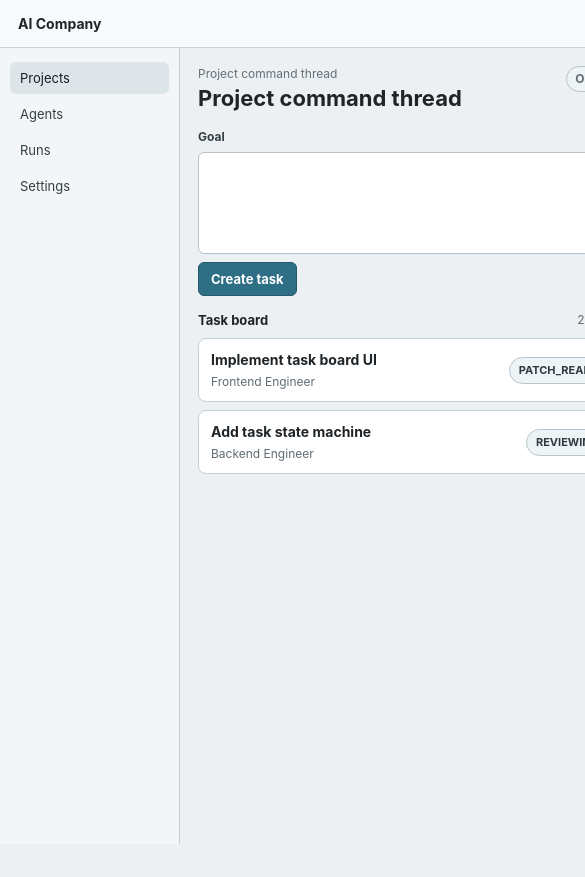
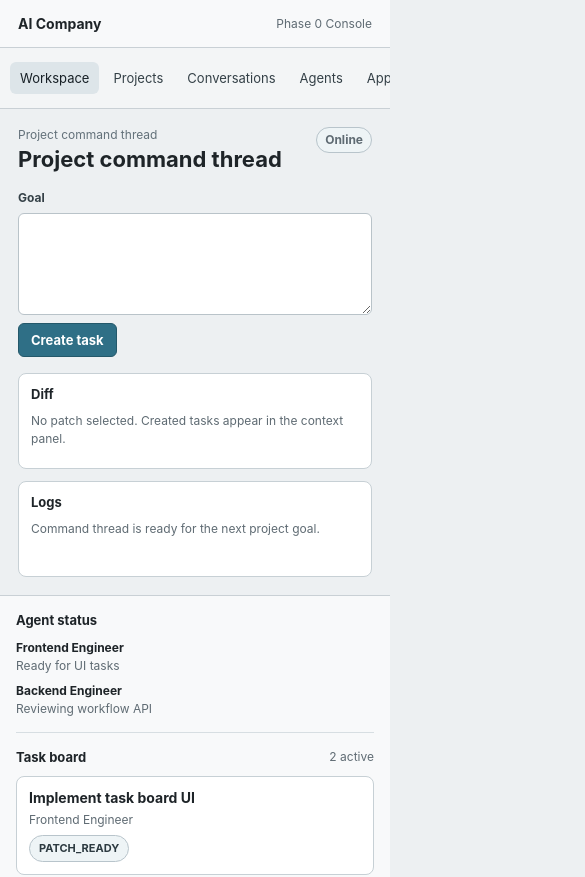
Before and after one commit to m4ngod/AI-SCDC, a React (Vite) app in the folder apps/desktop/: page / in a window 390 px wide. Shown: the top 877 px of the page, 585 px wide, since content can reach past the window. Before the commit the page ends 844 px from the top, so only its background shows below. Built offline with nearby package versions, Linux system fonts and the light colour scheme.

Commit message:
fix: align desktop shell layout

```diff
--- a/apps/desktop/package.json
+++ b/apps/desktop/package.json
@@ -22,7 +22,7 @@
     "@vitejs/plugin-react": "^4.3.4",
     "jsdom": "^25.0.1",
     "typescript": "^5.7.2",
-    "vite": "^5.4.21",
-    "vitest": "^2.1.8"
+    "vite": "^6.0.3",
+    "vitest": "^3.0.5"
   }
 }
--- a/apps/desktop/src/App.tsx
+++ b/apps/desktop/src/App.tsx
@@ -34,6 +34,7 @@ export function App({ apiClient = fakeApiClient }: AppProps) {
           </div>
         </dl>
       </section>
+      <TaskBoard tasks={tasks} />
       <section className="context-section">
         <h2>Test results</h2>
         <p>Vitest pending for current patch.</p>
@@ -60,7 +61,16 @@ export function App({ apiClient = fakeApiClient }: AppProps) {
           <span className="run-state">Online</span>
         </div>
         <GoalInput onCreateTask={handleCreateTask} />
-        <TaskBoard tasks={tasks} />
+        <div className="thread-tabs" aria-label="Project command context">
+          <section>
+            <h2>Diff</h2>
+            <p>No patch selected. Created tasks appear in the context panel.</p>
+          </section>
+          <section>
+            <h2>Logs</h2>
+            <p>Command thread is ready for the next project goal.</p>
+          </section>
+        </div>
       </section>
     </Shell>
   );
--- a/apps/desktop/src/api/client.ts
+++ b/apps/desktop/src/api/client.ts
@@ -12,10 +12,10 @@ export type ConsoleApiClient = {
 };
 
 export const fakeApiClient: ConsoleApiClient = {
-  async createTask(goal: string) {
+  async createTask() {
     return {
       id: "task_demo_created",
-      title: goal,
+      title: "Build task board",
       status: "CREATED",
       role_required: "frontend",
       assigned_agent: "Frontend Engineer",
--- a/apps/desktop/src/components/Shell.tsx
+++ b/apps/desktop/src/components/Shell.tsx
@@ -13,11 +13,15 @@ export function Shell({ children, contextPanel }: ShellProps) {
         <div className="topbar-meta">Phase 0 Console</div>
       </header>
       <nav className="sidebar" aria-label="Primary">
-        <a href="#projects" aria-current="page">
+        <a href="#workspace" aria-current="page">
+          Workspace
+        </a>
+        <a href="#projects">
           Projects
         </a>
+        <a href="#conversations">Conversations</a>
         <a href="#agents">Agents</a>
-        <a href="#runs">Runs</a>
+        <a href="#approvals">Approvals</a>
         <a href="#settings">Settings</a>
       </nav>
       <main className="workspace">{children}</main>
--- a/apps/desktop/src/styles/app.css
+++ b/apps/desktop/src/styles/app.css
@@ -13,7 +13,6 @@
 
 body {
   margin: 0;
-  min-width: 960px;
 }
 
 button,
@@ -25,6 +24,7 @@ textarea {
   display: grid;
   grid-template-columns: 180px minmax(420px, 1fr) 320px;
   grid-template-rows: 48px calc(100vh - 48px);
+  width: 100%;
   min-height: 100vh;
 }
 
@@ -193,6 +193,9 @@ dd {
 .task-board {
   display: grid;
   gap: 10px;
+  padding: 0 0 16px;
+  margin: 0 0 16px;
+  border-bottom: 1px solid #d7dee2;
 }
 
 .task-list {
@@ -202,9 +205,7 @@ dd {
 
 .task-row {
   display: grid;
-  grid-template-columns: minmax(0, 1fr) auto;
-  align-items: center;
-  gap: 12px;
+  gap: 8px;
   min-height: 64px;
   padding: 12px;
   border: 1px solid #c7d0d5;
@@ -227,7 +228,35 @@ dd {
 }
 
 .status-pill {
+  justify-self: start;
   padding: 7px 9px;
+}
+
+.thread-tabs {
+  display: grid;
+  grid-template-columns: repeat(2, minmax(0, 1fr));
+  gap: 12px;
+}
+
+.thread-tabs section {
+  min-height: 96px;
+  padding: 12px;
+  border: 1px solid #c7d0d5;
+  border-radius: 8px;
+  background: #ffffff;
+}
+
+.thread-tabs h2 {
+  margin: 0;
+  font-size: 13px;
+  line-height: 1.3;
+}
+
+.thread-tabs p {
+  margin: 10px 0 0;
+  color: #5f6b73;
+  font-size: 12px;
+  line-height: 1.5;
 }
 
 .context-section {
@@ -260,3 +289,54 @@ dd {
   margin: 10px 0 0;
   line-height: 1.5;
 }
+
+@media (max-width: 920px) {
+  .console-shell {
+    grid-template-columns: minmax(132px, 160px) minmax(0, 1fr);
+    grid-template-rows: 48px minmax(0, 1fr) auto;
+  }
+
+  .sidebar {
+    grid-row: 2 / 4;
+  }
+
+  .workspace {
+    grid-column: 2;
+    grid-row: 2;
+  }
+
+  .context-panel {
+    grid-column: 2;
+    grid-row: 3;
+    max-height: none;
+    border-top: 1px solid #c9d0d5;
+    border-left: 0;
+  }
+
+  .thread-tabs {
+    grid-template-columns: 1fr;
+  }
+}
+
+@media (max-width: 620px) {
+  .console-shell {
+    display: block;
+  }
+
+  .topbar {
+    position: sticky;
+    top: 0;
+    z-index: 1;
+  }
+
+  .sidebar {
+    flex-direction: row;
+    overflow-x: auto;
+    border-right: 0;
+    border-bottom: 1px solid #c9d0d5;
+  }
+
+  .sidebar a {
+    flex: 0 0 auto;
+  }
+}
```
Also changed, not shown: 2 other files (tests, documents, lock files or other folders).
